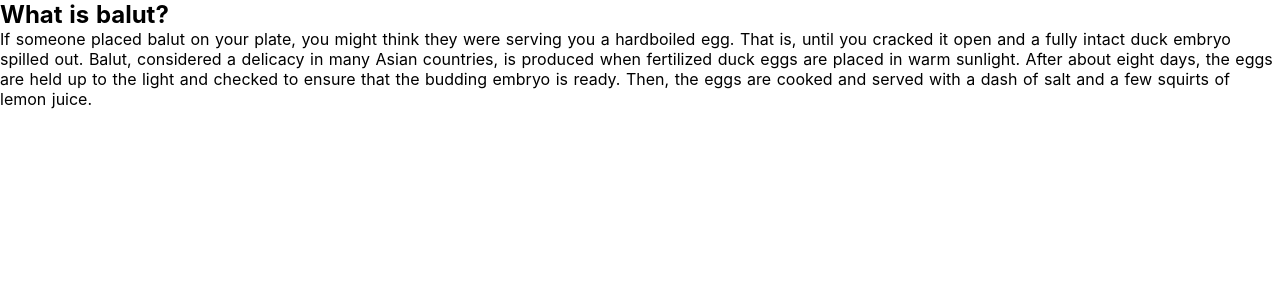
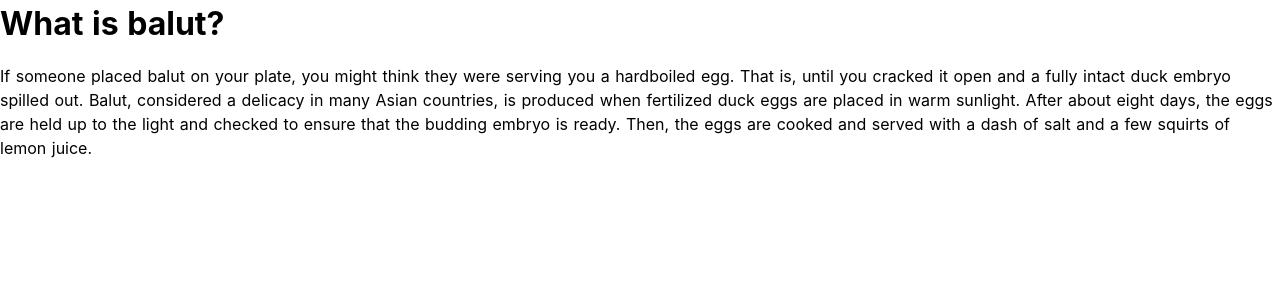
Before and after one commit to nazarepiedady/nuxt-fundamentals, a Nuxt app: page /post in a window 1280 px wide. Shown: the top 300 px of the page. Built offline with nearby package versions, Linux system fonts and the light colour scheme.

Commit message:
chore: write the style rules for the `pages/post.vue`

```diff
--- a/pages/post.vue
+++ b/pages/post.vue
@@ -13,4 +13,24 @@
   export default {}
 </script>
 
-<style scoped></style>
+<style scoped>
+  .container {
+    display: flex;
+    line-height: 1.5;
+    justify-content: space-between;
+  }
+
+  article * {
+    margin-bottom: 1rem;
+  }
+
+  aside {
+    min-width: 280px;
+    max-width: 280px;
+    padding-left: 2rem;
+  }
+
+  .title {
+    font-size: 2rem;
+  }
+</style>
```
